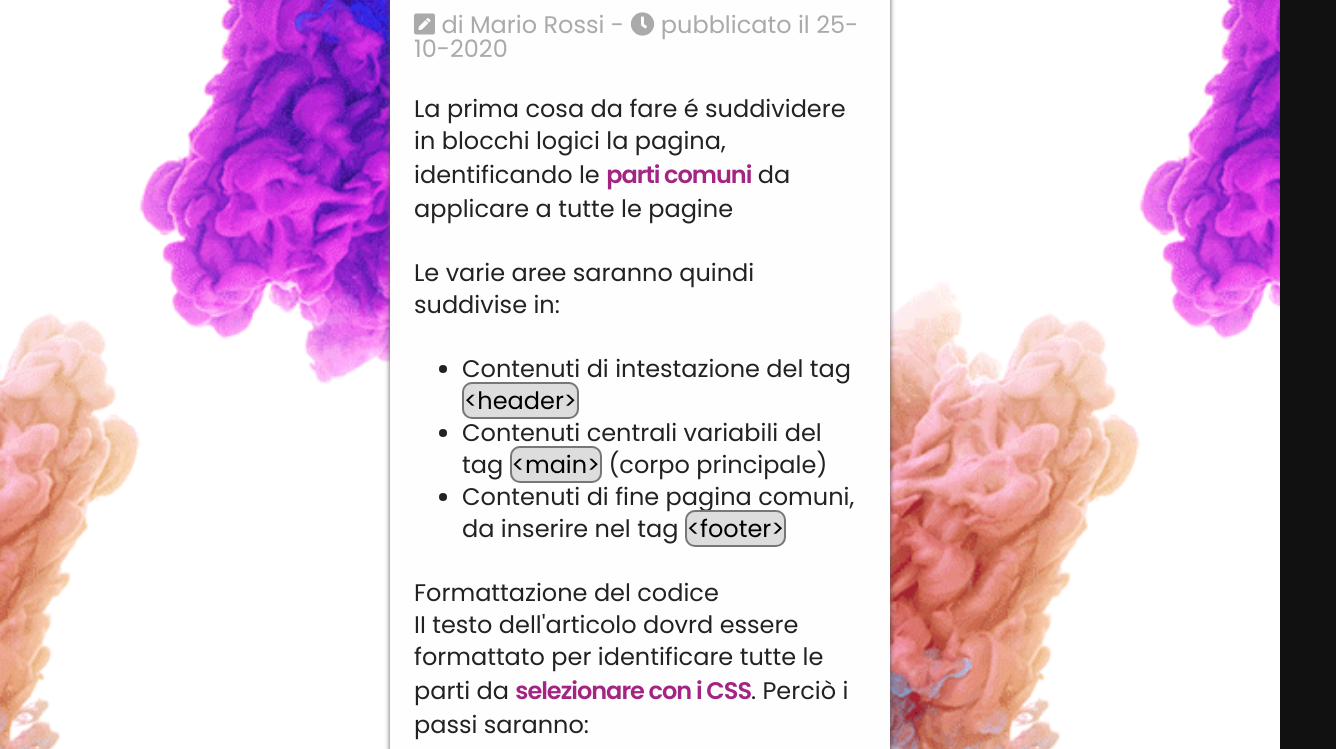
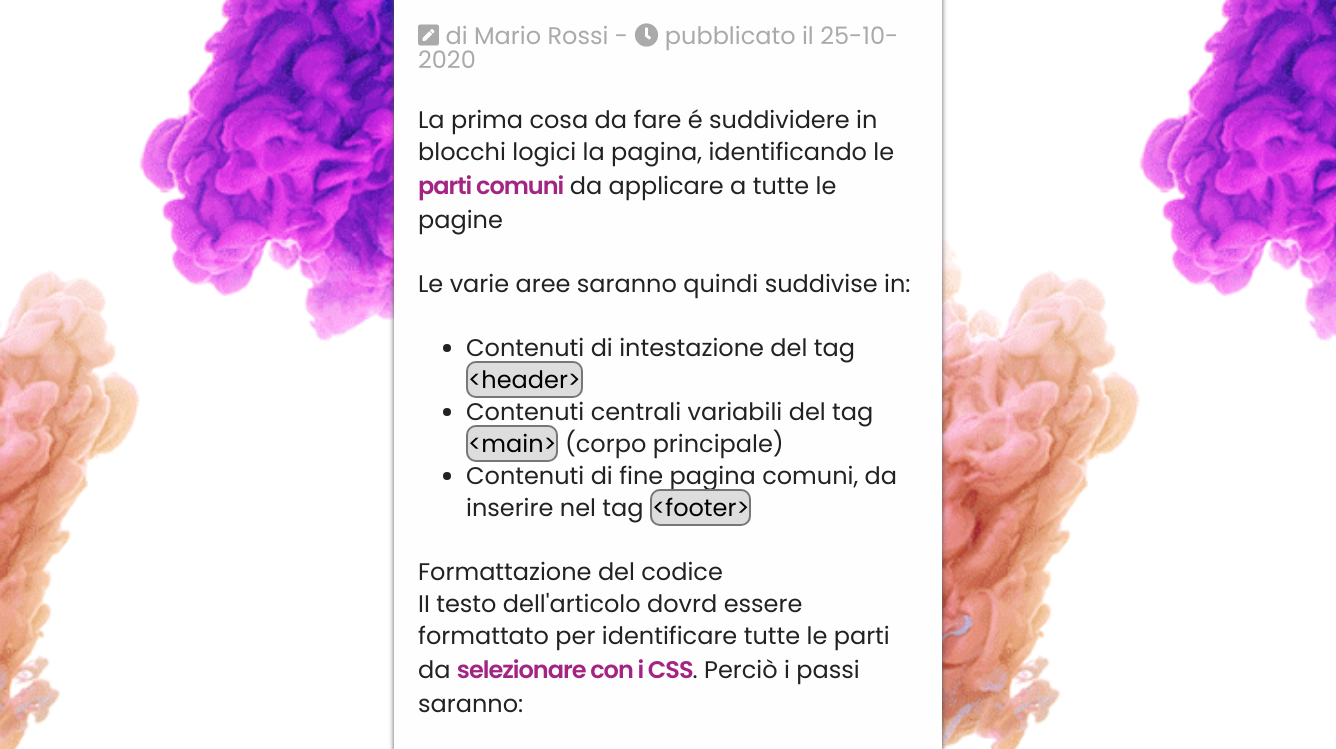
Before and after one commit to m0n0t0ny/U1-W1-D4, a plain HTML site: page index.html in a window 1280 px wide. Shown: the part 697-1446 px from the top of the page, 1336 px wide, since content can reach past the window. Drawn offline with Linux system fonts and the light colour scheme.

Commit message:
minor fiixes in body

```diff
--- a/assets/css/style.css
+++ b/assets/css/style.css
@@ -5,15 +5,22 @@ html {
 }
 
 body {
+  width: 100%;
   font-family: "Poppins", sans-serif;
-  width: 100%;
   background-color: #111;
-  width: 500px;
   background-image: url(../img/sfondo.png);
   background-position: center;
   background-size: 1000px;
-  margin-inline: auto;
   padding: 1.75rem;
+}
+
+header,
+main,
+footer {
+  margin: 0 auto;
+  width: 500px;
+  box-shadow: 0px 5px 5px 0px #555;
+  padding: 3rem 1.5rem;
 }
 
 h1 {
@@ -47,13 +54,6 @@ mark {
   background-color: #ddd;
   border: 2px solid #777;
   border-radius: 10px;
-}
-
-header,
-main,
-footer {
-  box-shadow: 0px 5px 5px 0px #555;
-  padding: 3rem 1.5rem;
 }
 
 /* HEADER */
```
